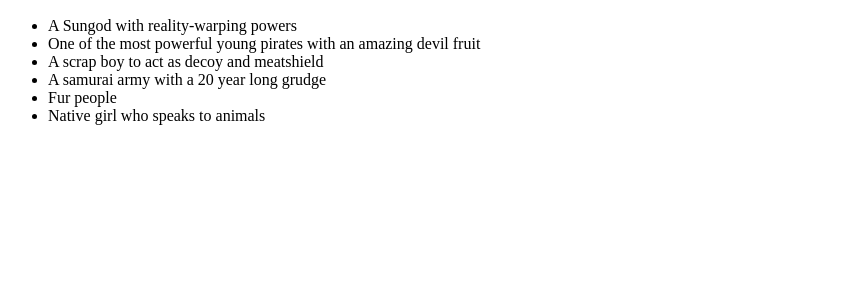
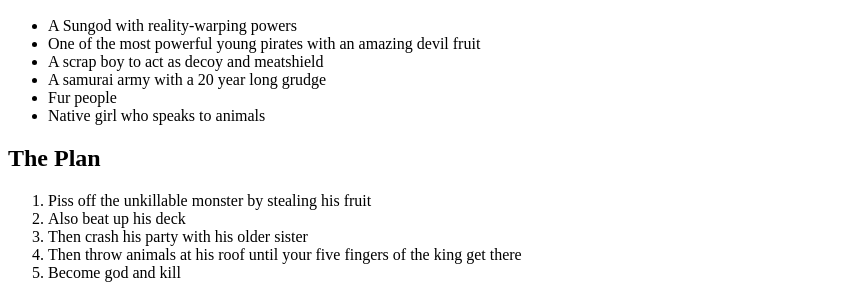
Before and after one commit to sejen1/SRT, a plain HTML site: page recipePage/recipes/kaidoSoup.html in a window 1280 px wide. Shown: the part 548-846 px from the top of the page, without its empty margins (0-867 px from the left). Before the commit the page ends 800 px from the top, so only its background shows below. Drawn offline with Linux system fonts and the light colour scheme.

Commit message:
Add plan section to kaidoSoup

```diff
--- a/recipePage/recipes/kaidoSoup.html
+++ b/recipePage/recipes/kaidoSoup.html
@@ -20,5 +20,14 @@
     <li>Native girl who speaks to animals</li>
 </ul>
 
+<h2>The Plan</h2>
+<ol>
+    <li>Piss off the unkillable monster by stealing his fruit</li>
+    <li>Also beat up his deck</li>
+    <li>Then crash his party with his older sister</li>
+    <li>Then throw animals at his roof until your five fingers of the king get there</li>
+    <li>Become god and kill</li>
+</ol>
+
 </body>
 </html>
```
